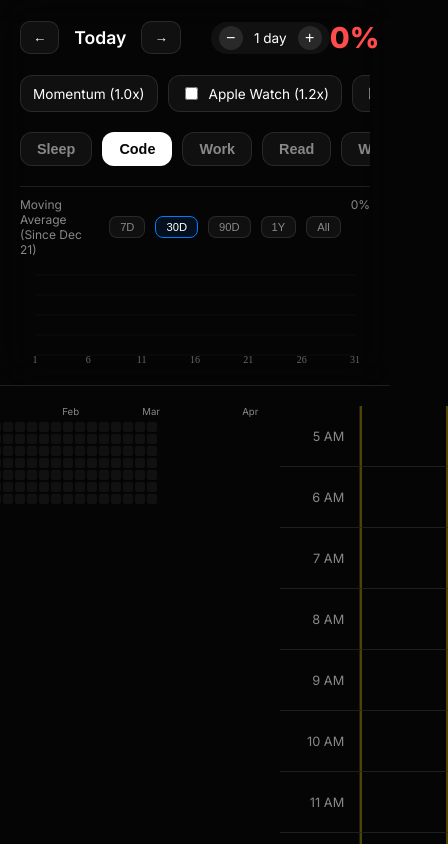
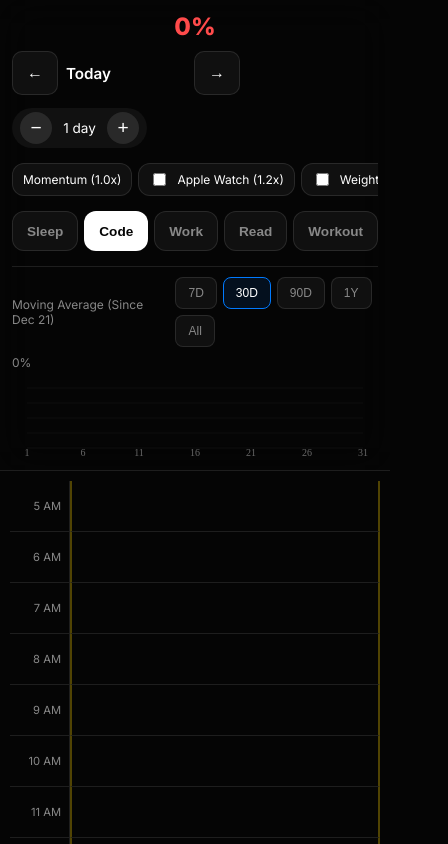
Before and after one commit to Rayane94s/RayaneDisc, a plain HTML site: page index.html in a window 390 px wide. Shown: the top 844 px of the page, 448 px wide, since content can reach past the window. Drawn offline with Linux system fonts and the light colour scheme.

Commit message:
Add mobile optimization for iPhone/small screens

```diff
--- a/index.html
+++ b/index.html
@@ -420,6 +420,190 @@
         /* Dynamic multi-day grid */
         .grid-container.multi-day {
             grid-template-columns: 60px repeat(var(--day-count, 1), 1fr);
+        }
+
+        /* Mobile Optimizations */
+        @media (max-width: 768px) {
+            body {
+                padding-bottom: 40px;
+            }
+
+            .header {
+                padding: 12px;
+                gap: 10px;
+            }
+
+            .header-top {
+                flex-wrap: wrap;
+                gap: 10px;
+            }
+
+            .nav-controls {
+                gap: 8px;
+                flex-wrap: wrap;
+            }
+
+            .nav-btn {
+                padding: 10px 14px;
+                font-size: 1rem;
+                min-width: 44px;
+                min-height: 44px;
+            }
+
+            .date-display {
+                font-size: 0.95rem;
+                min-width: 120px;
+            }
+
+            .score-badge {
+                font-size: 1.5rem;
+                width: 100%;
+                text-align: center;
+                order: -1;
+            }
+
+            .day-count-controls {
+                margin-left: 0;
+                margin-top: 5px;
+            }
+
+            .day-count-btn {
+                width: 32px;
+                height: 32px;
+                font-size: 1.2rem;
+            }
+
+            .multipliers {
+                gap: 6px;
+            }
+
+            .mult-item {
+                font-size: 0.75rem;
+                padding: 6px 10px;
+            }
+
+            .controls {
+                gap: 6px;
+            }
+
+            .preset-btn {
+                padding: 10px 14px;
+                font-size: 0.85rem;
+                min-height: 40px;
+            }
+
+            .graph-label {
+                flex-direction: column;
+                gap: 8px;
+                align-items: flex-start;
+            }
+
+            .graph-window-selectors {
+                margin-right: 0;
+                gap: 6px;
+                flex-wrap: wrap;
+            }
+
+            .window-btn {
+                padding: 6px 12px;
+                font-size: 0.75rem;
+                min-height: 32px;
+            }
+
+            canvas#progressGraph {
+                height: 80px;
+            }
+
+            .main-container {
+                flex-direction: column;
+                padding: 10px;
+                gap: 15px;
+            }
+
+            .heatmap-container {
+                position: static;
+                width: 100%;
+                order: 1;
+                overflow-x: auto;
+                padding-bottom: 10px;
+            }
+
+            .heatmap-grid {
+                grid-template-columns: repeat(16, 12px);
+            }
+
+            .heatmap-cell {
+                width: 12px;
+                height: 12px;
+            }
+
+            .grid-container {
+                grid-template-columns: 60px 1fr;
+                order: 0;
+            }
+
+            .grid-container.multi-day {
+                grid-template-columns: 50px repeat(var(--day-count, 1), 1fr);
+            }
+
+            .time-slot {
+                padding: 15px 8px;
+                font-size: 0.7rem;
+            }
+
+            .task-slot {
+                padding: 0 10px;
+                font-size: 0.9rem;
+                min-height: 50px;
+            }
+
+            .footer {
+                padding: 20px 10px;
+            }
+
+            .reset-btn {
+                padding: 12px 16px;
+                font-size: 0.85rem;
+                display: block;
+                width: 100%;
+                margin: 5px 0 !important;
+            }
+        }
+
+        /* Extra small phones */
+        @media (max-width: 375px) {
+            .header {
+                padding: 10px;
+            }
+
+            .date-display {
+                font-size: 0.85rem;
+                min-width: 100px;
+            }
+
+            .score-badge {
+                font-size: 1.3rem;
+            }
+
+            .preset-btn {
+                padding: 8px 12px;
+                font-size: 0.8rem;
+            }
+
+            .grid-container {
+                grid-template-columns: 50px 1fr;
+            }
+
+            .time-slot {
+                padding: 12px 5px;
+                font-size: 0.65rem;
+            }
+
+            .task-slot {
+                padding: 0 8px;
+                font-size: 0.85rem;
+                min-height: 45px;
+            }
         }
     </style>
 </head>
```
